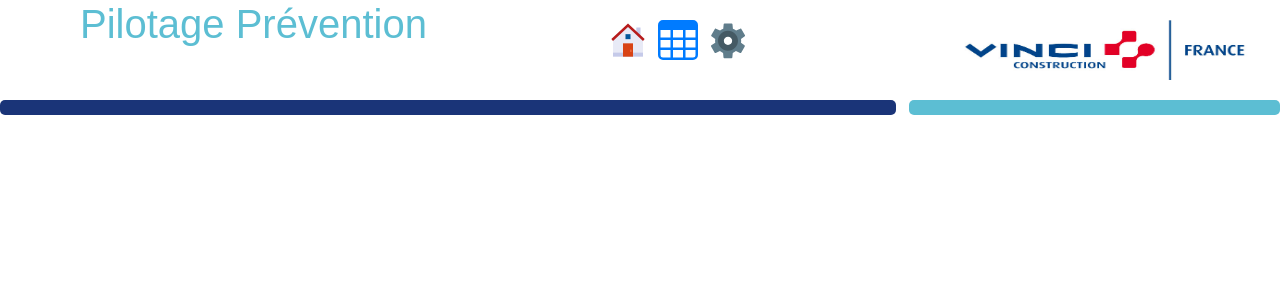
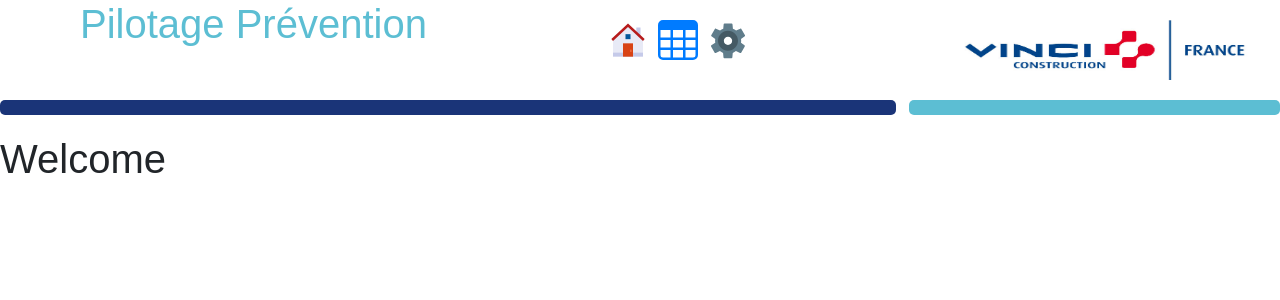
Before and after one commit to Francois2344/prev-planning, a React (Create React App) app: page / in a window 1280 px wide. Shown: the top 300 px of the page. Built offline with nearby package versions, Linux system fonts and the light colour scheme.

Commit message:
structure route and fix problem

```diff
--- a/src/App.jsx
+++ b/src/App.jsx
@@ -3,7 +3,7 @@ import { BrowserRouter as Router, Switch, Route } from 'react-router-dom';
 import Auth from './auth/Auth';
 import Container from './Layout/Container';
 import VinciHome from './view/VinciHome';
-import Home from './view/MainTable';
+import MainTable from './view/MainTable';
 import './App.css';
 
 const App = () => {
@@ -13,9 +13,9 @@ const App = () => {
         <Container />
       </div>
       <Switch>
-        <Route exact path="/home" component={VinciHome} />
+        <Route path="/table" component={MainTable} />
         <Route path="/auth" component={Auth} />
-        <Route path="/table" component={Home} />
+        <Route path="/" component={VinciHome} />
       </Switch>
     </Router>
   );
--- a/src/view/Header.jsx
+++ b/src/view/Header.jsx
@@ -72,7 +72,7 @@ const Header = () => {
         <h1 className="main-title">Pilotage Prévention</h1>
         <div className="nav-icon">
           <div className="icon-home">
-            <Link to="/home">
+            <Link to="/">
               <FcHome className="icon-link-home" size={40} />
             </Link>
           </div>
--- a/src/view/MainTable.jsx
+++ b/src/view/MainTable.jsx
@@ -3,7 +3,7 @@ import axios from 'axios';
 import Context from '../service/PrevContext';
 import TablePrev from '../components/TablePrev';
 
-const Home = () => {
+const MainTable = () => {
   const [prevName, setPrevName] = useState();
 
   useEffect(() => {
@@ -12,7 +12,6 @@ const Home = () => {
       setPrevName(response.data);
     });
   }, []);
-  console.log(prevName);
   return (
     <div className="App">
       <Context.Provider value={{ prevName }}>
@@ -22,4 +21,4 @@ const Home = () => {
   );
 };
 
-export default Home;
+export default MainTable;
```
